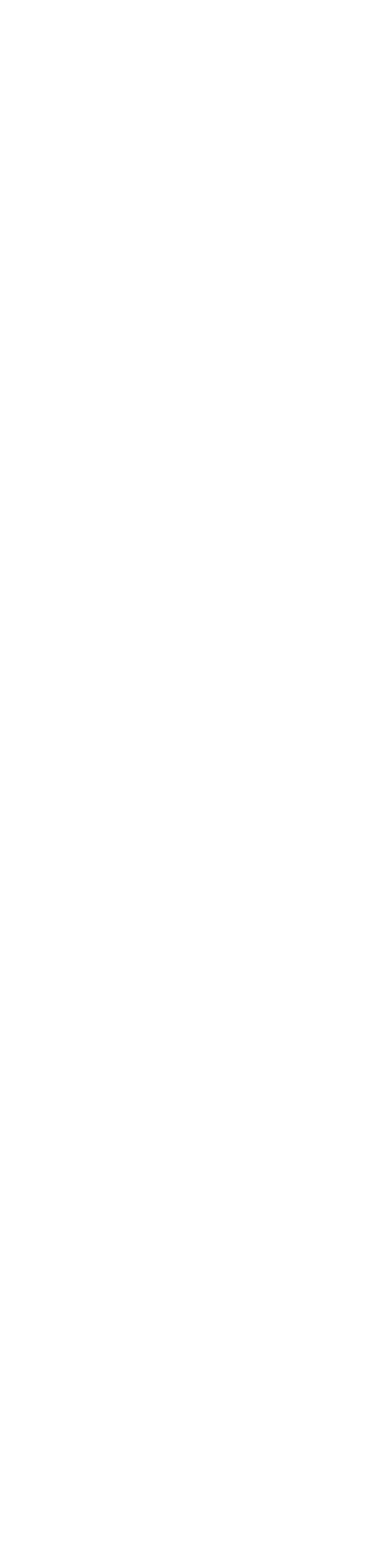
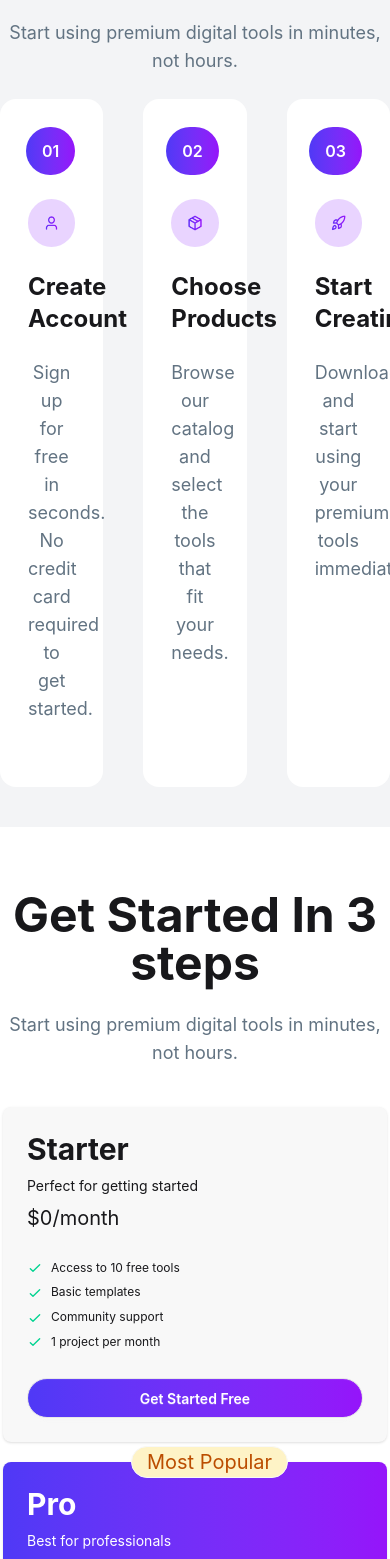
Before and after one commit to kamal4285/digitools-platform-it-course, a React (Vite) app: page / in a window 390 px wide. Shown: the part 6637-8196 px from the top of the page. Before the commit the page ends 6496 px from the top, so only its background shows below. Built offline with nearby package versions, Linux system fonts and the light colour scheme.

Commit message:
create pricing section fully responsive

```diff
--- /dev/null
+++ b/public/pricingData.json
@@ -0,0 +1,51 @@
+[
+  {
+    "id": 1,
+    "name": "Starter",
+    "description": "Perfect for getting started",
+    "price": 0,
+    "billing": "month",
+    "tag": null,
+    "features": [
+      "Access to 10 free tools",
+      "Basic templates",
+      "Community support",
+      "1 project per month"
+    ],
+    "buttonText": "Get Started Free"
+  },
+  {
+    "id": 2,
+    "name": "Pro",
+    "description": "Best for professionals",
+    "price": 29,
+    "billing": "month",
+    "tag": "Most Popular",
+    "features": [
+      "Access to all premium tools",
+      "Unlimited templates",
+      "Priority support",
+      "Unlimited projects",
+      "Cloud sync",
+      "Advanced analytics"
+    ],
+    "buttonText": "Start Pro Trial"
+  },
+  {
+    "id": 3,
+    "name": "Enterprise",
+    "description": "For teams and businesses",
+    "price": 99,
+    "billing": "month",
+    "tag": null,
+    "features": [
+      "Everything in Pro",
+      "Team collaboration",
+      "Custom integrations",
+      "Dedicated support",
+      "SLA guarantee",
+      "Custom branding"
+    ],
+    "buttonText": "Contact Sales"
+  }
+]
--- a/src/App.jsx
+++ b/src/App.jsx
@@ -5,14 +5,26 @@ import Banner from './banner/Banner'
 import Hero from './hero/Hero'
 import Main from './hero/main/Main'
 import Navbar from './navbar/Navbar'
+import Steps from './navbar/steps/Steps'
+import PricingOptions from './pricingSection/PricingOptions'
 
 const fetchData = async() => {
     const res = await fetch('/public/data.json')
     return res.json();
 }
 
+// const pricingData = async() => {
+//   const res = await fetch('/public/pricingData.json')
+//   return res.json();
+// }
+
+const pricingPromise = fetch('/public/pricingData.json').then(res => res.json());
+
 function App() {
+
  const productPromise = fetchData();
+
+//  const pricingPromise = pricingData();
 
 
   return (
@@ -24,6 +36,8 @@ function App() {
       <Suspense fallback={<span className="loading loading-dots loading-xl"></span>}>
           <Main productPromise={productPromise}></Main>
       </Suspense>
+      <Steps></Steps>
+      <PricingOptions pricingPromise={pricingPromise}></PricingOptions>
     </div>
   )
 }
--- a/src/hero/main/cart/Cart.jsx
+++ b/src/hero/main/cart/Cart.jsx
@@ -1,8 +1,8 @@
 
 import CartCard from './CartCard';
 
-const Cart = ({products, buyProduct, setBuyProduct, price, setPrice}) => {
-    console.log(products)
+const Cart = ({ buyProduct, setBuyProduct, price, setPrice}) => {
+    //console.log(products)
     //console.log(buyProduct)
 
     const deleteSelectedCart = (product) => {
@@ -10,6 +10,11 @@ const Cart = ({products, buyProduct, setBuyProduct, price, setPrice}) => {
         //console.log(filteredProduct);
         setBuyProduct(filteredProduct);
         setPrice(price - product.price);
+    }
+    const handleProceedToCart = (product) => {
+        const filteredProceedCart = buyProduct.filter(buyProduct => buyProduct.name === product.name)
+        //console.log(filteredProceedCart)
+        setBuyProduct(filteredProceedCart)
     }
 
     return (
@@ -30,9 +35,9 @@ const Cart = ({products, buyProduct, setBuyProduct, price, setPrice}) => {
                 <h2>Total</h2>
                 <h1>${price}</h1>
             </div>
-           <button className='btn btn-block text-lg text-white rounded-3xl bg-linear-to-r from-[#4F39F6] to-[#9514FA]'>Proceed to checkout</button>
+           <button className='btn btn-block text-lg text-white rounded-3xl bg-linear-to-r from-[#4F39F6] to-[#9514FA]' onClick={handleProceedToCart}>Proceed to checkout</button>
            </div>
-           : <div className='text-xl text-center'>Thanks</div> }
+           : <div className='text-xl text-center'>Select First</div> }
         </div>
 
     );
--- /dev/null
+++ b/src/navbar/steps/Steps.jsx
@@ -0,0 +1,56 @@
+
+
+const Steps = () => {
+    return (
+        <div className="bg-gray-100 py-10">
+            <div className="container mx-auto space-y-5">
+               <div className="text-center">
+                 <h2 className="text-5xl font-bold">Get Started In 3 steps</h2>
+                <p className="text-lg text-[#627382] my-6">Start using premium digital tools in minutes, not hours.</p>
+               </div>
+                <div className="grid grid-cols-3 gap-10">
+                    <div className="flex flex-col p-7 pb-16 bg-white rounded-2xl space-y-6">
+                        <div className="flex justify-end">
+                            <span className=" text-white font-semibold bg-linear-to-r from-[#4F39F6] to-[#9514FA] p-3 px-4 rounded-full">01</span>
+                        </div>
+
+                        <div className="flex justify-center">
+                            <span className="bg-purple-200 p-4 rounded-full"><img src="/src/assets/user.png" alt="" /></span>
+                        </div>
+                        <h2 className="text-2xl font-bold text-center">Create Account</h2>
+                        <p className="text-lg text-center text-[#627382]">Sign up for free in seconds. No credit card <br /> required to get started.</p>
+
+                    </div>
+
+                    <div className="flex flex-col p-7 pb-16 bg-white rounded-2xl space-y-6">
+                        <div className="flex justify-end">
+                            <span className=" text-white font-semibold bg-linear-to-r from-[#4F39F6] to-[#9514FA] p-3 px-4 rounded-full">02</span>
+                        </div>
+
+                        <div className="flex justify-center">
+                            <span className="bg-purple-200 p-4 rounded-full"><img src="/src/assets/package.png" alt="" /></span>
+                        </div>
+                        <h2 className="text-2xl font-bold text-center">Choose Products</h2>
+                        <p className="text-lg text-center text-[#627382]">Browse our catalog and select the tools <br /> that fit your needs.</p>
+
+                    </div>
+
+                    <div className="flex flex-col p-7 pb-16 bg-white rounded-2xl space-y-6">
+                        <div className="flex justify-end">
+                            <span className=" text-white font-semibold bg-linear-to-r from-[#4F39F6] to-[#9514FA] p-3 px-4 rounded-full">03</span>
+                        </div>
+
+                        <div className="flex justify-center">
+                            <span className="bg-purple-200 p-4 rounded-full"><img src="/src/assets/rocket.png" alt="" /></span>
+                        </div>
+                        <h2 className="text-2xl font-bold text-center">Start Creating</h2>
+                        <p className="text-lg text-center text-[#627382]">Download and start using your premium <br /> tools immediately.</p>
+
+                    </div>
+                </div>
+            </div>
+        </div>
+    );
+};
+
+export default Steps;
--- /dev/null
+++ b/src/pricingSection/PricingCard.jsx
@@ -0,0 +1,30 @@
+import PricingCardFeatures from "./PricingCardFeatures";
+
+
+const PricingCard = ({data}) => {
+    //console.log(data);
+
+    return (
+        <div className={`card w-96 ${data.tag === "Most Popular" ? "bg-linear-to-r from-[#4F39F6] to-[#9514FA] text-white" : "bg-base-200"} shadow-sm`}>
+            <div className="card-body">
+                {data.tag && <span className="badge badge-xl rounded-2xl bg-[#FEF3C6] text-xl text-[#BB4D00] absolute -top-4 left-32 justify-center">Most Popular</span>}
+
+                <h2 className="text-3xl font-bold">{data.name}</h2>
+                <h3>{data.description}</h3>
+                <div>
+                    <span className="text-xl">${data.price}/{data.billing}</span>
+                </div>
+                <ul className="my-5 flex flex-col gap-2 text-xs">
+                    {
+                        data.features.map((feature, index) => <PricingCardFeatures feature={feature} key={index}></PricingCardFeatures>)
+                    }
+                </ul>
+                <div className="mt-auto">
+                <button className={`btn rounded-3xl btn-block ${data.tag === "Most Popular" ? "bg-white" : "text-white bg-linear-to-r from-[#4F39F6] to-[#9514FA]"}`}>{data.buttonText}</button>
+                </div>
+            </div>
+        </div>
+    );
+};
+
+export default PricingCard;
--- /dev/null
+++ b/src/pricingSection/PricingCardFeatures.jsx
@@ -0,0 +1,14 @@
+
+
+const PricingCardFeatures = ({feature}) => {
+    return (
+        <div>
+            <li>
+                <svg xmlns="http://www.w3.org/2000/svg" className="size-4 me-2 inline-block text-success" fill="none" viewBox="0 0 24 24" stroke="currentColor"><path strokeLinecap="round" strokeLinejoin="round" strokeWidth="2" d="M5 13l4 4L19 7" /></svg>
+                <span>{feature}</span>
+            </li>
+        </div>
+    );
+};
+
+export default PricingCardFeatures;
--- /dev/null
+++ b/src/pricingSection/PricingOptions.jsx
@@ -0,0 +1,24 @@
+import { use } from "react";
+import PricingCard from "./PricingCard";
+
+
+const PricingOptions = ({pricingPromise}) => {
+    //console.log(pricingPromise);
+    const pricingData = use(pricingPromise);
+    //console.log(pricingData)
+    return (
+        <div className="container mx-auto flex-col my-16">
+            <div className="text-center">
+                 <h2 className="text-5xl font-bold">Get Started In 3 steps</h2>
+                <p className="text-lg text-[#627382] my-6">Start using premium digital tools in minutes, not hours.</p>
+            </div>
+            <div className=" grid grid-cols-1 md:grid-cols-2 lg:grid-cols-3 mt-10 justify-items-center space-y-5">
+                {
+                    pricingData.map(data => <PricingCard key={data.id} data={data}></PricingCard>)
+                }
+            </div>
+        </div>
+    );
+};
+
+export default PricingOptions;
```
